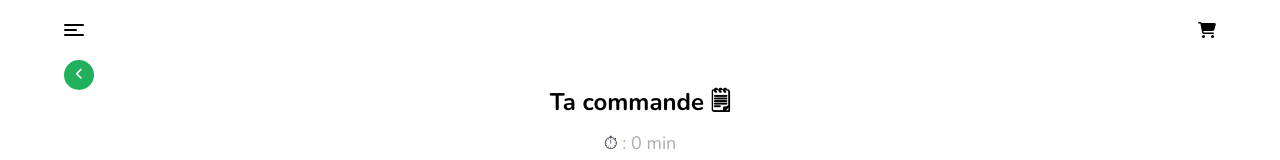
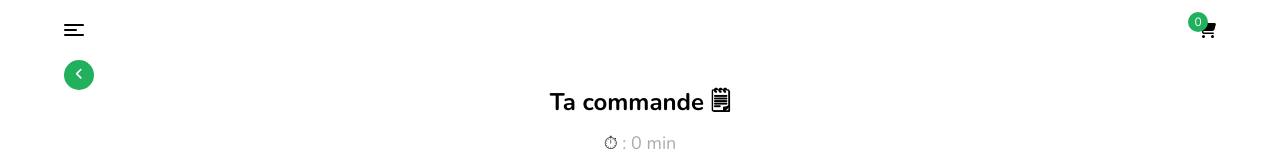
Before and after one commit to oxynum/driiink-front, a Vue app: page /bar/1/cart in a window 1280 px wide. Shown: the top 160 px of the page. Built offline with nearby package versions, Linux system fonts and the light colour scheme.

Commit message:
ADD cart counter

```diff
--- a/src/components/CartInfo.vue
+++ b/src/components/CartInfo.vue
@@ -23,11 +23,6 @@ export default {
     if(JSON.parse(sessionStorage.getItem('cart'))){
           this.cart = JSON.parse(sessionStorage.getItem('cart'))
     }
-  },
-  mounted(){
-    window.addEventListener('storage', () => {
-        console.log("oui")
-    })
   }
 }
 </script>
--- a/src/components/PaymentCardForm.vue
+++ b/src/components/PaymentCardForm.vue
@@ -76,7 +76,6 @@ export default{
                 sessionStorage.setItem('payment', JSON.stringify(this.payment))
                 sessionStorage.removeItem('cart')
                 this.$router.push({name:'Order', params: {id: this.$route.params.id}})
-
             }
         }
     }
--- a/src/components/ProductCard.vue
+++ b/src/components/ProductCard.vue
@@ -11,7 +11,7 @@
                 <div class="card-text-price">
                     <span>{{ priceFormatter(productInfo.price) }}</span>
                     <div class="card-text-price-btn">
-                        <button @click="addToCart($event)" v-show="!this.added">+</button>
+                        <button @click="addToCart($event)">+</button>
                     </div>
                 </div>
             </div>
@@ -26,7 +26,6 @@ export default {
   data(){
     return {
         cart : [],
-        added: false,
     }
   },
   props: {
@@ -49,7 +48,7 @@ export default {
         }
         this.cart.push(this.productInfo)
         sessionStorage.setItem('cart', JSON.stringify(this.cart))
-        console.log(JSON.parse(sessionStorage.getItem('cart')))
+        this.$emit('checkCounter', true)
       },
   },
 }
--- a/src/components/ProductList.vue
+++ b/src/components/ProductList.vue
@@ -2,7 +2,7 @@
   <div class="container">
     <h3>{{ productList.category }}</h3>
     <div class="card-container">
-      <ProductCard v-for="singleProduct in productList.products[0]" :key="singleProduct" :productInfo="singleProduct"/>
+      <ProductCard v-for="singleProduct in productList.products[0]" :key="singleProduct" :productInfo="singleProduct" @checkCounter="checkCounter"/>
     </div>
   </div>
 </template>
@@ -17,6 +17,11 @@ export default {
   },
   props: {
     productList: Object,
+  },
+  methods:{
+    checkCounter(v){
+      this.$emit("checkCounter", v)
+    }
   }
 }
 </script>
--- a/src/components/ProductTopBox.vue
+++ b/src/components/ProductTopBox.vue
@@ -25,8 +25,9 @@ export default {
           cart: [],
       }
   },
-  created(){
-    if(JSON.parse(sessionStorage.getItem('cart'))){
+  async created(){
+    const item = await sessionStorage.getItem('cart')
+    if(JSON.parse(item)){
         this.cart = JSON.parse(sessionStorage.getItem('cart'))
     }
 
@@ -34,7 +35,6 @@ export default {
     if(this.cart.filter(product => product.id === this.product.id).length > 0){
         this.counter = this.cart.filter(product => product.id === this.product.id).length
         console.log('counter',this.counter)
-
     }
   },
   methods: {
@@ -49,10 +49,12 @@ export default {
         this.cart.push(this.product)
         sessionStorage.setItem('cart', JSON.stringify(this.cart))
         this.counter++
+        this.$emit('checkCounter', true)
       },
       removeFromCart: function(){
         this.cart = this.removeOneItem(this.product)
         sessionStorage.setItem('cart', JSON.stringify(this.cart))
+        this.$emit('checkCounter', true)
         this.counter--
       },
       removeOneItem(value){
--- a/src/components/TheHeader.vue
+++ b/src/components/TheHeader.vue
@@ -7,6 +7,7 @@
     </div>
     <div class="cart">
       <router-link :to="{ name: 'Cart', params: { id: this.id} }"><font-awesome-icon icon="cart-shopping" /></router-link>
+      <div>{{ counter }}</div>
     </div>
   </header>
 </template>
@@ -14,16 +15,26 @@
 <script>
 export default {
   name: 'HeaderComponent',
+  props:{
+    counter: Number
+  },
   data() {
     return {
-      id: this.$route.params.id
+      id: this.$route.params.id,
+      cart: []
     }
+  },
+  async beforeMount(){
+    if(JSON.parse(sessionStorage.getItem('cart'))){
+        this.cart = JSON.parse(sessionStorage.getItem('cart'))
+    }
+
   }
 }
 
 </script>
 
-<style>
+<style lang="scss" scoped>
   header{
     display: flex;
     justify-content: space-between;
@@ -55,6 +66,24 @@ export default {
     display: flex;
     justify-content: center;
     align-items: center;
+    position: relative;
+
+    & > div {
+      position: absolute;
+      top: -10px;
+      left: -10px;
+      background-color: #21B05C;
+      color: white;
+      font-family:  Nunito, serif;
+      font-size: 12px;
+      width: 20px;
+      height: 20px;
+      border-radius: 50%;
+      display: flex;
+      justify-content: center;
+      align-items: center;
+      text-align: center;
+    }
   }
 
   a{
--- a/src/pages/CartView.vue
+++ b/src/pages/CartView.vue
@@ -1,5 +1,5 @@
 <template>
-    <TheHeader/>
+    <TheHeader :counter="this.counter"/>
     <CartInfo :time="this.time"/>
     <CartProductList @checkCart="checkCart"/>
     <CartFooter :price="this.price"/>
@@ -24,12 +24,14 @@ export default {
       return {
         cart: [],
         time: 0,
-        price: 0
+        price: 0,
+        counter: 0
       }
   },
   beforeMount(){
       if(JSON.parse(sessionStorage.getItem('cart'))){
           this.cart = JSON.parse(sessionStorage.getItem('cart'))
+          this.counter = this.cart.length
       }
 
       this.cart.forEach(el => {
@@ -42,11 +44,13 @@ export default {
         if(v){
             this.cart = JSON.parse(sessionStorage.getItem('cart'))
             this.time = 0
+            this.counter = 0
             this.price = 0
             this.cart.forEach(el => {
                 this.time = this.time + parseInt(el.prepTime.slice(el.prepTime.indexOf(':') + 1, el.prepTime.lastIndexOf('+')).replace(':00', ''))
                 this.price = this.price + parseFloat((el.price/100).toFixed(2))
             });
+            this.counter = this.cart.length
         }
     }
   }
--- a/src/pages/HomeView.vue
+++ b/src/pages/HomeView.vue
@@ -1,10 +1,10 @@
 <template>
   <ScreenLoader v-show="this.loader"/>
-  <TheHeader/>
+  <TheHeader :counter="this.counter" @checkCart="checkCart"/>
   <BarBrand :name="this.name" :address="this.address"/>
   <CategoryMenu :categories="this.categories"/>
   <GoodDeal :promotions="this.promotions" />
-  <ProductList v-for="productList in products" :key="productList" :productList="productList"/>
+  <ProductList v-for="productList in products" :key="productList" :productList="productList" @checkCounter="checkCounter"/>
 </template>
 
 <script>
@@ -60,7 +60,8 @@ export default {
       name : null,
       address: null,
       menu: null,
-      products: null
+      products: null,
+      counter: 0,
     }
   },
   async beforeMount(){
@@ -78,7 +79,20 @@ export default {
 
     this.products = await driiink_api_response_parser(this.categories, menu.products)
 
+    if(JSON.parse(sessionStorage.getItem('cart'))){
+          this.counter = JSON.parse(sessionStorage.getItem('cart')).length
+    }
+
     this.loader = false
+  },
+  methods: {
+    checkCounter(v){
+      if(v){
+        this.counter = 0
+        this.cart = JSON.parse(sessionStorage.getItem('cart'))
+        this.counter = this.cart.length
+      }
+    }
   }
 }
 </script>
--- a/src/pages/PDPView.vue
+++ b/src/pages/PDPView.vue
@@ -1,7 +1,7 @@
 <template>
     <div>
-        <TheHeader/>
-        <ProductTopBox :product="this.product"/>
+        <TheHeader :counter="this.counter" />
+        <ProductTopBox :product="this.product" @checkCounter="checkCounter"/>
         <ProductBottomBox :product="this.product"/>
     </div>
 </template>
@@ -23,11 +23,27 @@ export default {
     data() {
         return{
             product: null,
+            cart: [],
+            counter: 0,
+        }
+    },
+    methods:{
+        checkCounter(v){
+            if(v){
+                this.counter = 0
+                this.cart = JSON.parse(sessionStorage.getItem('cart'))
+                this.counter = this.cart.length
+            }
         }
     },
     async beforeMount(){
         const productID = this.$route.params.productID
         this.product = await getProduct(productID)
+
+        if(JSON.parse(sessionStorage.getItem("cart"))){
+            this.cart = JSON.parse(sessionStorage.getItem("cart"))
+            this.counter = this.cart.length
+        }
     },
 
 }
```
Lines whose indentation alone changed are shown as unchanged.
